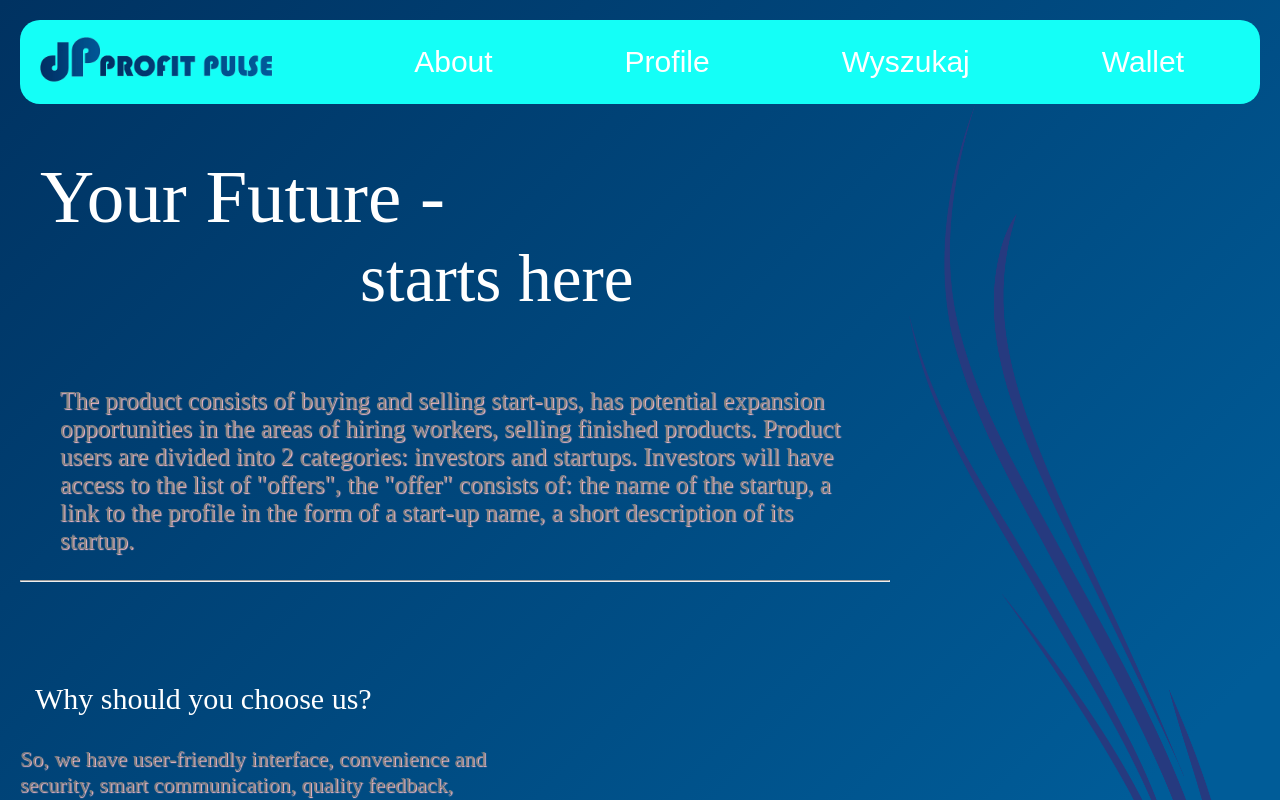
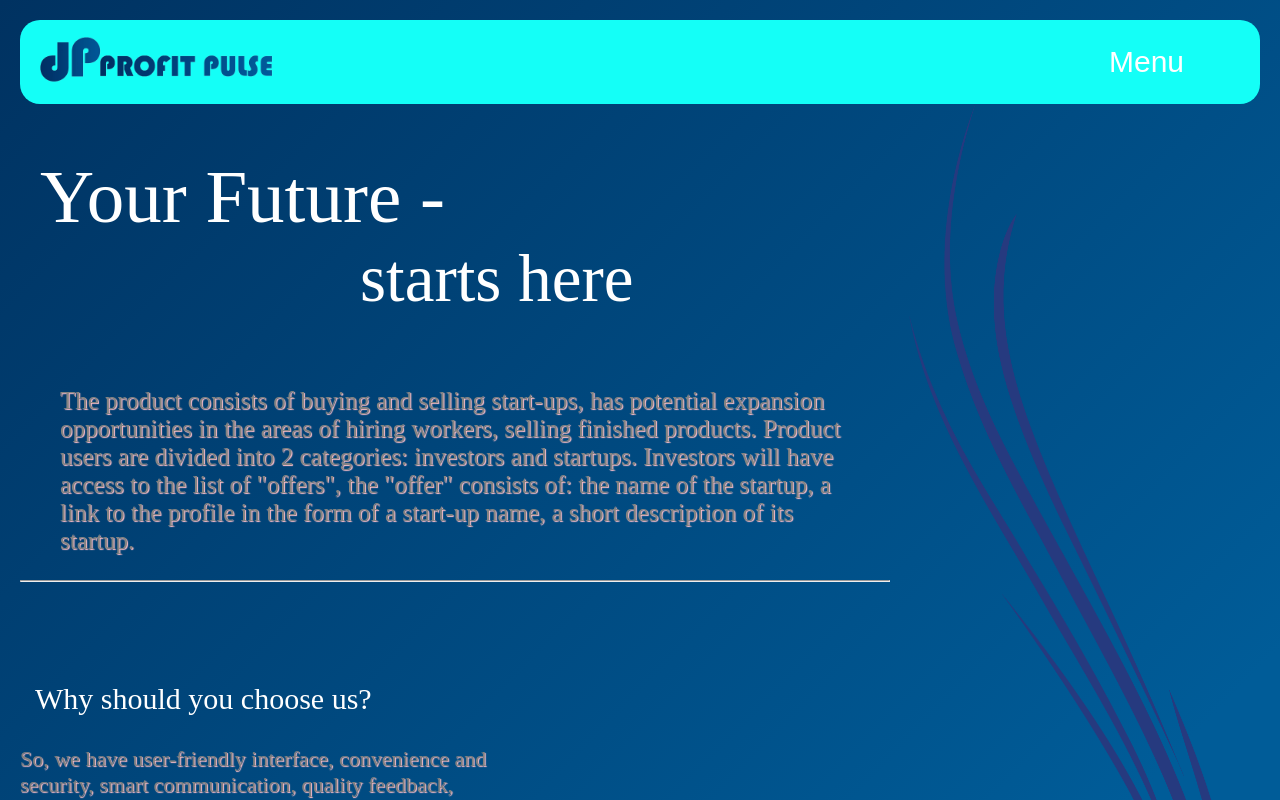
Before and after one commit to dusenkot/marketplace, a React (Vite) app: page /about in a window 1280 px wide. Shown: the top 800 px of the page. Built offline with nearby package versions, Linux system fonts and the light colour scheme.

Commit message:
menu norm

```diff
--- a/src/components/screens/home/form-send/forms-sends.jsx
+++ b/src/components/screens/home/form-send/forms-sends.jsx
@@ -1,22 +1,44 @@
-import React from 'react';
-import { useNavigate  } from 'react-router-dom';
+import React, { useState } from 'react';
+import { useNavigate } from 'react-router-dom';
+
 
 const App = () => {
   const navigateTo = useNavigate();
+  const [isDropdownOpen, setIsDropdownOpen] = useState(false);
 
+  const handleDropdownToggle = () => {
+    setIsDropdownOpen(!isDropdownOpen);
+  };
+
+  const handleButtonClick = (route) => {
+    navigateTo(route);
+    setIsDropdownOpen(false);
+  };
 
   return (
-
     <header style={styles.header}>
       <div style={styles.left}>
-     <img src="src/assets/logo.png" alt="Logo" style={styles.logo} onClick={() => navigateTo('/home')}/>
+        <img src="src/assets/logo.png" alt="Logo" style={styles.logo} onClick={() => navigateTo('/home')} />
       </div>
       <div style={styles.middle}>
-      <button style={styles.button}><span onClick={() => navigateTo('/about')}>About</span></button>
-      <button style={styles.button}><span onClick={() => navigateTo('/profile')}>Profile</span></button>
-      <button style={styles.button}><span onClick={() => navigateTo('/serchpeope')}>Wyszukaj</span></button>
-      <button style={styles.button}><span onClick={() => navigateTo('/wallet')}>Wallet</span></button>
-
+        <div style={styles.dropdownContainer} onMouseEnter={handleDropdownToggle} onMouseLeave={handleDropdownToggle}>
+          <button style={styles.button}>
+            <span>Menu</span>
+          </button>
+          {isDropdownOpen && (
+            <div style={styles.dropdownMenu}>
+              <button style={styles.dropdownButton} onClick={() => handleButtonClick('/profile')}>
+                Profile
+              </button>
+              <button style={styles.dropdownButton} onClick={() => handleButtonClick('/searchpeople')}>
+                Search People
+              </button>
+              <button style={styles.dropdownButton} onClick={() => handleButtonClick('/wallet')}>
+                Wallet
+              </button>
+            </div>
+          )}
+        </div>
       </div>
     </header>
   );
@@ -40,9 +62,12 @@ middle: {
     display: 'flex',
     justifyContent: 'center',
   },
+  dropdownContainer: {
+    position: 'relative',
+  },
   button: {
-  height:'60px',
-  fontSize:'30px',
+    height: '60px',
+    fontSize: '30px',
     margin: '0 50px',
     padding: '8px 16px',
     background: 'transparent',
@@ -50,10 +75,29 @@ button: {
     border: 'none',
     borderRadius: '3px',
     cursor: 'pointer',
-
   },
-
+  dropdownMenu: {
+    position: 'absolute',
+    top: '100%',
+    right: 0,
+    display: 'flex',
+    flexDirection: 'column',
+    alignItems: 'flex-end',
+    backgroundColor: '#14FFF7',
+    borderRadius: '3px',
+    padding: '8px',
+    boxShadow: '0px 2px 4px rgba(0, 0, 0, 0.2)',
+  },
+  dropdownButton: {
+    fontSize: '18px',
+    margin: '4px 0',
+    padding: '8px',
+    background: 'transparent',
+    color: '#ffffff',
+    border: 'none',
+    borderRadius: '3px',
+    cursor: 'pointer',
+  },
 };
 
-
-export default App
+export default App;
```
Lines whose indentation alone changed are shown as unchanged.
